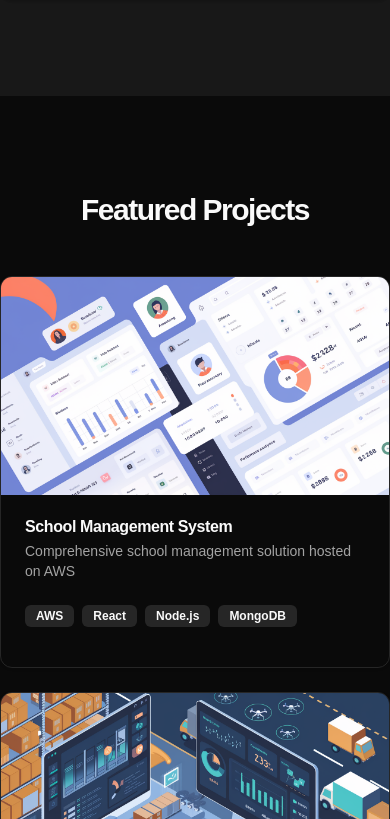
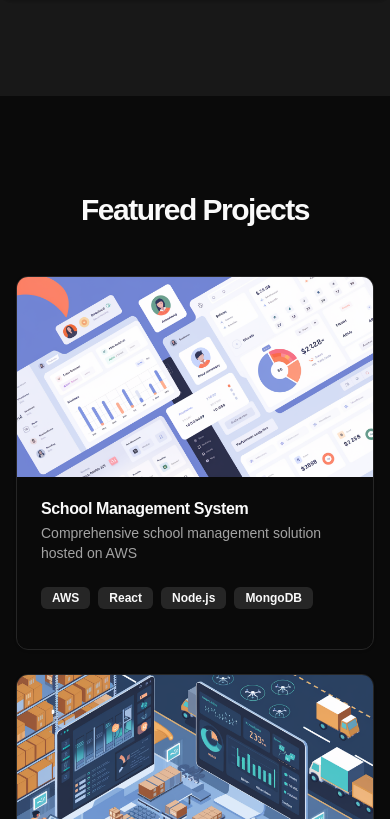
Before and after one commit to amarsree/amar-portfolio-website, a Next.js app: page / in a window 390 px wide. Shown: the part 2305-3124 px from the top of the page. Built offline with nearby package versions, Linux system fonts and the light colour scheme.

Commit message:
minor changes

```diff
--- a/components/projects-section.tsx
+++ b/components/projects-section.tsx
@@ -32,7 +32,7 @@ const projects = [
 
 export function ProjectsSection() {
   return (
-    <section id="projects" className="py-24 flex justify-center items-center">
+    <section id="projects" className="py-24 flex justify-center items-center  mx-4 md:mx-0">
       <div className="container">
         <h2 className="text-3xl font-bold tracking-tighter mb-12 text-center">
           Featured Projects
```
